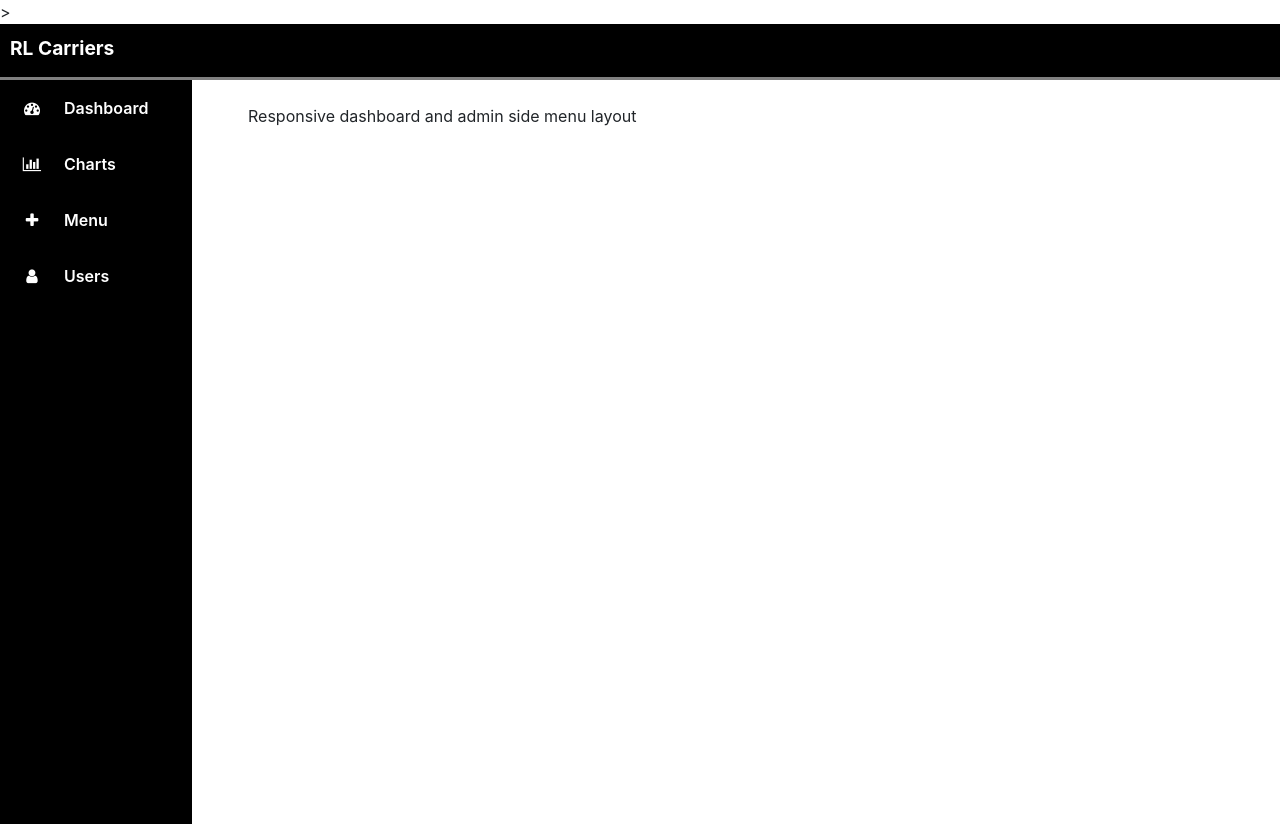
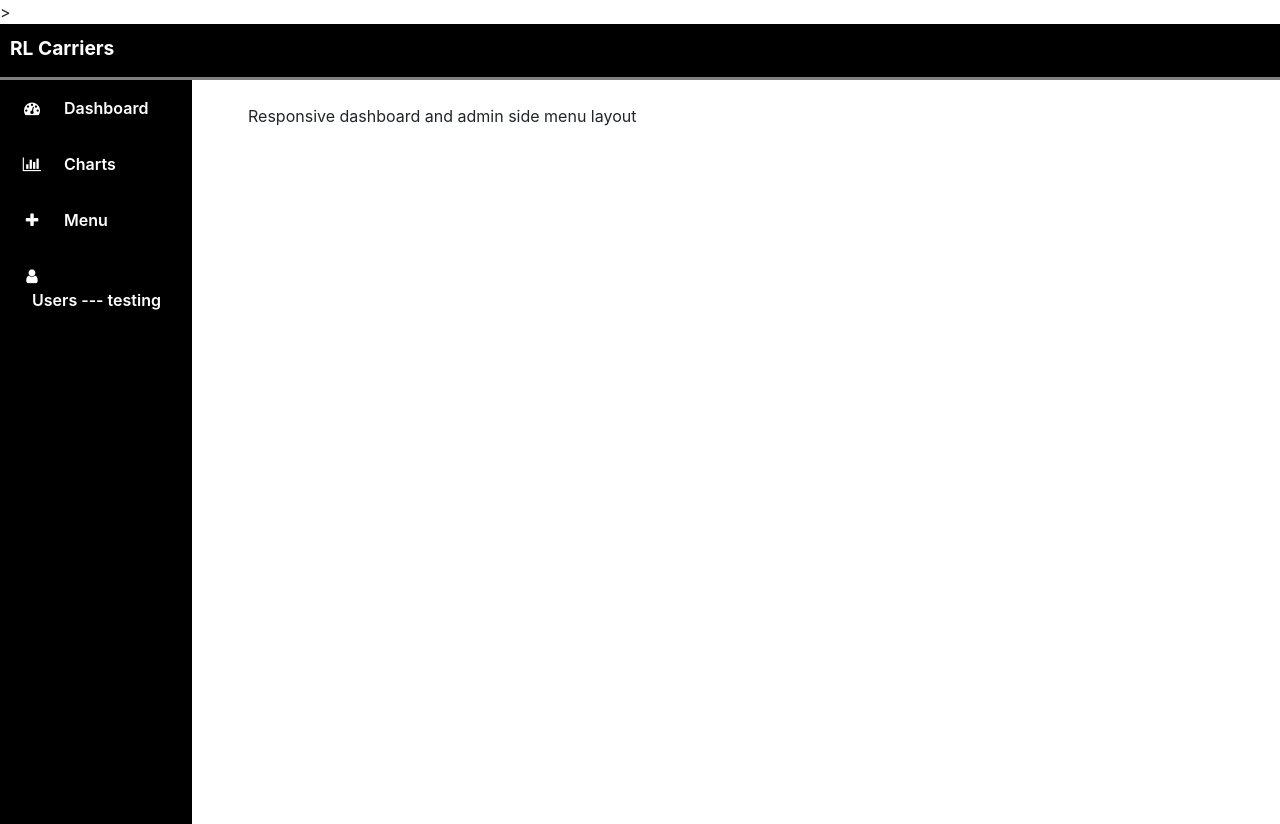
Before and after one commit to choreno/ng4DashBoard, an Angular app: page /dashboard in a window 1280 px wide. Built offline with nearby package versions, Linux system fonts and the light colour scheme.

Commit message:
commit test

```diff
--- a/src/app/shared/sidebar/sidebar.component.html
+++ b/src/app/shared/sidebar/sidebar.component.html
@@ -30,7 +30,7 @@
       <li>
         <a href="#">
             <span><i class="fa fa-user"></i></span>
-            <span>Users</span>
+            <span>Users --- testing</span>
         </a>
       </li>
     </ul>
```
